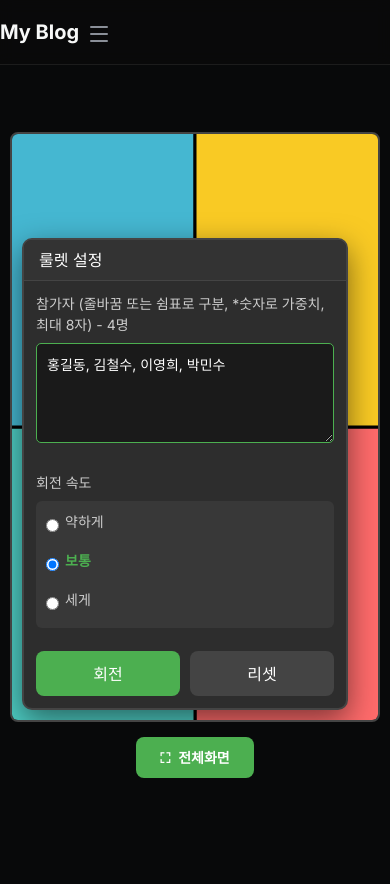
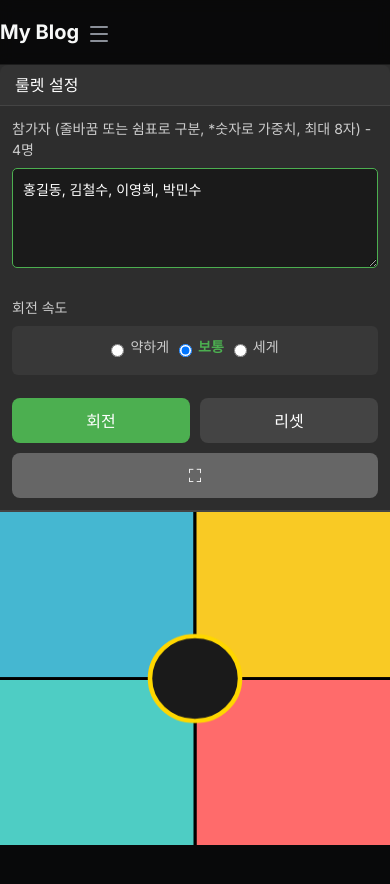
Before and after one commit to j9-jay/drawing, a Next.js app: page /roulette in a window 390 px wide. Shown: the top 884 px of the page. Built offline with nearby package versions, Linux system fonts and the light colour scheme.

Commit message:
create roulette

```diff
--- a/src/app/roulette/page.tsx
+++ b/src/app/roulette/page.tsx
@@ -39,27 +39,7 @@ export default function RoulettePage() {
   return (
     <div className="roulette-page-container">
       <div id="roulette-app" ref={appRef}>
-        {/* Main Game Area */}
-        <div id="roulette-game-area">
-          <canvas id="roulette-canvas"></canvas>
-
-          {/* Winner Display */}
-          <div id="roulette-winner-display" className="hidden">
-            <div id="roulette-fireworks-container"></div>
-            <div id="roulette-winner-content">
-              <h1>🎉 Winner! 🎉</h1>
-              <div id="roulette-winner-name"></div>
-              <div id="roulette-winner-buttons">
-                <button id="roulette-play-again-btn" className="roulette-winner-btn">다시 시작</button>
-                <button id="roulette-play-without-winner-btn" className="roulette-winner-btn secondary">
-                  당첨자 제외하고 시작
-                </button>
-              </div>
-            </div>
-          </div>
-        </div>
-
-        {/* Settings Popup */}
+        {/* Settings Sidebar */}
         <div id="roulette-settings-popup" className="roulette-settings-popup">
           <div className="roulette-settings-header">
             <h4>룰렛 설정</h4>
@@ -95,23 +75,40 @@ export default function RoulettePage() {
             <div className="roulette-control-buttons">
               <button id="roulette-spin-btn" className="roulette-control-btn primary">회전</button>
               <button id="roulette-reset-btn" className="roulette-control-btn">리셋</button>
+              <button
+                className="roulette-control-btn roulette-fullscreen-btn"
+                onClick={handleFullScreen}
+                title="전체화면 전환 (ESC로 나가기)"
+              >
+                ⛶
+              </button>
             </div>
           </div>
         </div>
 
-        {/* Toast Container */}
-        <div id="roulette-toast-container"></div>
+        {/* Main Game Area */}
+        <div id="roulette-game-area">
+          <canvas id="roulette-canvas"></canvas>
+
+          {/* Winner Display */}
+          <div id="roulette-winner-display" className="hidden">
+            <div id="roulette-fireworks-container"></div>
+            <div id="roulette-winner-content">
+              <h1>🎉 Winner! 🎉</h1>
+              <div id="roulette-winner-name"></div>
+              <div id="roulette-winner-buttons">
+                <button id="roulette-play-again-btn" className="roulette-winner-btn">다시 시작</button>
+                <button id="roulette-play-without-winner-btn" className="roulette-winner-btn secondary">
+                  당첨자 제외하고 시작
+                </button>
+              </div>
+            </div>
+          </div>
+
+          {/* Toast Container */}
+          <div id="roulette-toast-container"></div>
+        </div>
       </div>
-
-      {/* Full Screen Button */}
-      <button
-        className="roulette-fullscreen-btn"
-        onClick={handleFullScreen}
-        title="전체화면 전환 (ESC로 나가기)"
-      >
-        <span>⛶</span>
-        <span>전체화면</span>
-      </button>
     </div>
   );
 }
--- a/src/features/roulette/game/styles/base.css
+++ b/src/features/roulette/game/styles/base.css
@@ -13,25 +13,16 @@
     position: relative;
     min-height: calc(100vh - 64px);
     display: flex;
-    flex-direction: column;
-    justify-content: center;
-    align-items: center;
-    padding: 40px 20px;
 }
 
 #roulette-app {
     position: relative;
     width: 100%;
-    max-width: 1400px;
-    height: 80vh;
-    max-height: 800px;
+    height: calc(100vh - 64px);
     display: flex;
-    flex-direction: column;
+    flex-direction: row;
     background: #1a1a1a;
-    border: 2px solid #444;
-    border-radius: 8px;
     overflow: hidden;
-    z-index: 1;
 }
 
 /* Game Area */
@@ -51,24 +42,5 @@
 
 /* Fullscreen state */
 #roulette-app:fullscreen {
-    max-width: 100%;
-    max-height: 100%;
     height: 100vh;
-    border-radius: 0;
-    border: none;
 }
-
-.roulette-page-container:has(#roulette-app:fullscreen) .roulette-fullscreen-btn {
-    display: none;
-}
-
-/* Responsive Design */
-@media (max-width: 700px) {
-    .roulette-page-container {
-        padding: 10px;
-    }
-
-    #roulette-app {
-        height: 70vh;
-    }
-}
--- a/src/features/roulette/game/styles/components.css
+++ b/src/features/roulette/game/styles/components.css
@@ -77,25 +77,17 @@
     background: #F57C00;
 }
 
-/* Settings Popup */
+/* Settings Sidebar */
 .roulette-settings-popup {
-    position: absolute;
-    bottom: 20px;
-    left: 20px;
-    width: 580px;
-    max-width: calc(100% - 40px);
+    width: 300px;
+    min-width: 280px;
+    max-width: 320px;
+    height: 100%;
     background: #2d2d2d;
-    border: 2px solid #444;
-    border-radius: 10px;
-    box-shadow: 0 10px 30px rgba(0, 0, 0, 0.5);
-    z-index: 1000;
-    transition: opacity 0.3s ease, transform 0.3s ease;
-}
-
-.roulette-settings-popup.hidden {
-    opacity: 0;
-    transform: translateY(20px);
-    pointer-events: none;
+    border-right: 2px solid #444;
+    display: flex;
+    flex-direction: column;
+    overflow-y: auto;
 }
 
 .roulette-settings-header {
@@ -288,59 +280,41 @@
     animation: explode 1s ease-out forwards;
 }
 
-/* Full Screen Button */
+/* Full Screen Button (inside settings) */
 .roulette-fullscreen-btn {
-    position: relative;
-    margin: 16px auto 0;
-    background: #4CAF50;
-    border: none;
-    color: #fff;
-    padding: 12px 30px;
-    border-radius: 8px;
-    cursor: pointer;
-    font-size: 16px;
-    font-weight: bold;
-    transition: all 0.3s ease;
-    z-index: 10;
-    display: flex;
-    align-items: center;
-    gap: 8px;
+    background: #666;
+    font-size: 20px;
+    min-width: 50px;
+    flex: 0 0 auto;
 }
 
 .roulette-fullscreen-btn:hover {
-    background: #45a049;
-    transform: translateY(-2px);
-    box-shadow: 0 5px 15px rgba(76, 175, 80, 0.4);
-}
-
-.roulette-fullscreen-btn:active {
-    transform: translateY(0);
+    background: #777;
 }
 
 /* Responsive Design */
-@media (max-width: 700px) {
-    .roulette-settings-popup {
-        width: calc(100% - 40px);
-        left: 10px;
-        right: 10px;
+@media (max-width: 768px) {
+    #roulette-app {
+        flex-direction: column;
     }
 
-    .roulette-control-buttons {
-        flex-wrap: wrap;
+    .roulette-settings-popup {
+        width: 100%;
+        max-width: 100%;
+        height: auto;
+        border-right: none;
+        border-bottom: 2px solid #444;
     }
 
-    .roulette-fullscreen-btn {
-        margin-top: 15px;
-        padding: 10px 24px;
-        font-size: 14px;
-    }
-}
-
-@media (max-width: 768px) {
     .roulette-control-btn {
         padding: 10px 15px;
         font-size: 16px;
         height: 45px;
+    }
+
+    .roulette-fullscreen-btn {
+        min-width: 45px;
+        font-size: 18px;
     }
 
     #roulette-winner-content h1 {
@@ -351,15 +325,18 @@
         font-size: 1.5rem;
     }
 
-    .roulette-settings-popup {
-        bottom: 10px;
-        left: 10px;
-        right: 10px;
-        width: calc(100% - 20px);
-    }
-
     .roulette-speed-selector {
-        flex-direction: column;
+        flex-direction: row;
         gap: 10px;
     }
 }
+
+@media (max-width: 500px) {
+    .roulette-control-buttons {
+        flex-wrap: wrap;
+    }
+
+    .roulette-control-btn {
+        flex: 1 1 45%;
+    }
+}
```
Also changed, not shown: src/features/roulette/game/ui/EventHandlers.ts (+160 -124 lines).
